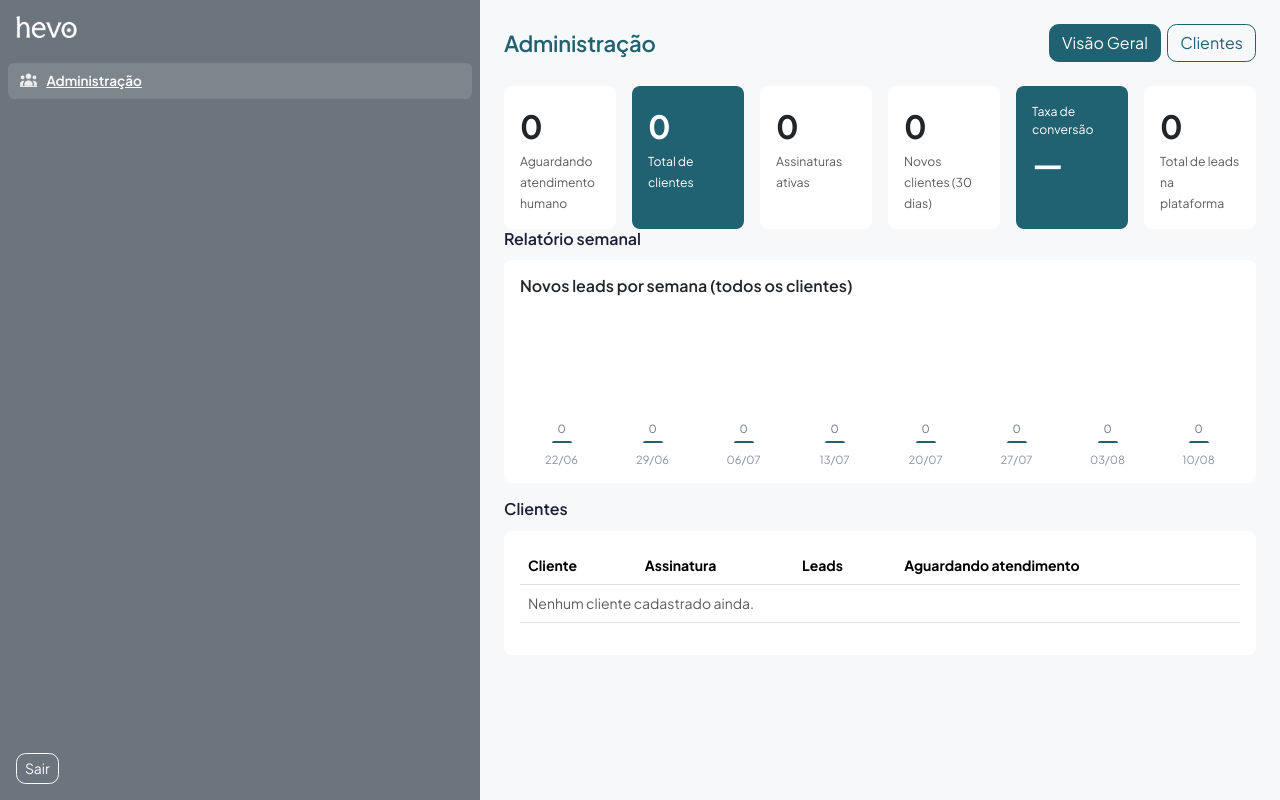
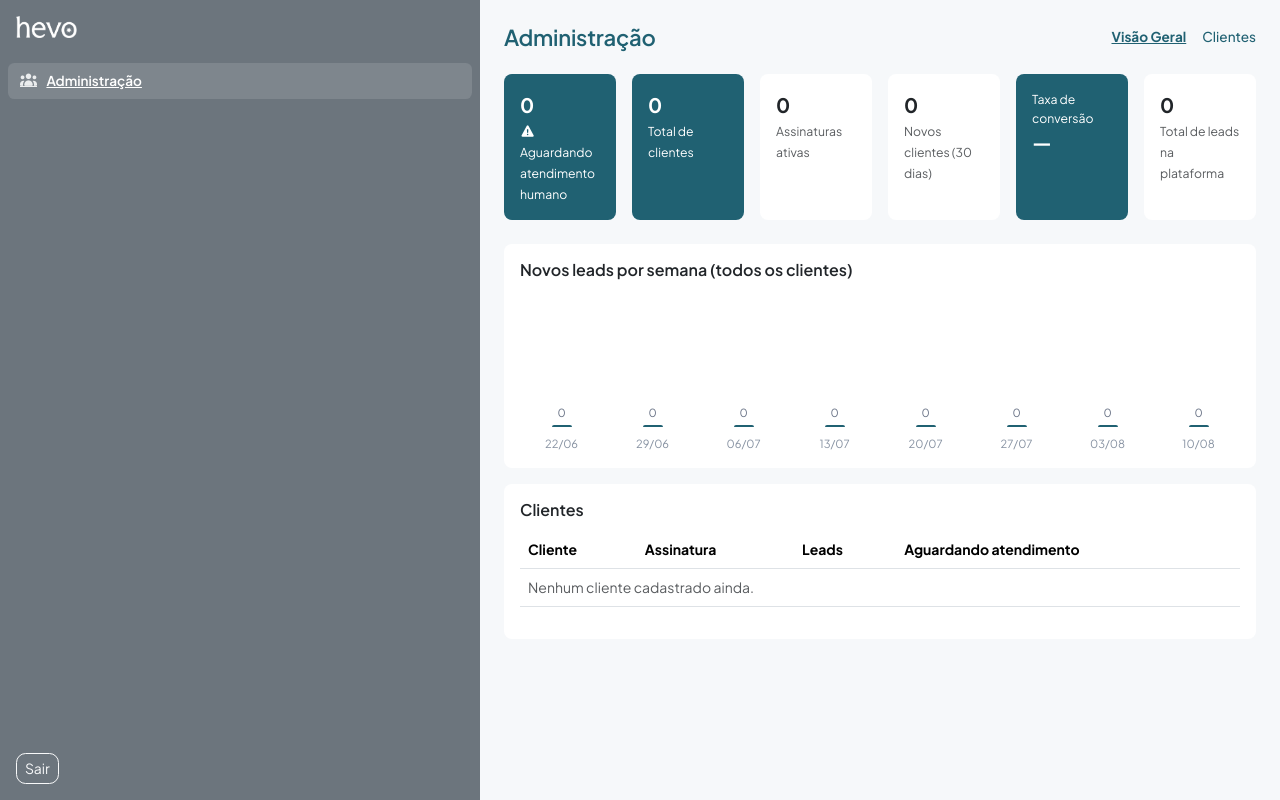
Before and after one commit to rsard/hevo, a Django app: page /administracao/ in a window 1280 px wide. Run offline with Django 5.2, Linux system fonts and the light colour scheme; the visitor is signed in with stand-in values (Sample User, id 1); data that the repository does not hold is empty; parts of the project's set-up code (start-up, migrations or seed data) failed here and were passed over.

Commit message:
Fix escalate-button latency, message spacing, banner contrast, admin layout
Real bugs:
- CELERY_TASK_IGNORE_RESULT=True: no task result is ever read via .get()/
  AsyncResult anywhere in the codebase, but the configured Redis result
  backend still made every .delay() call (e.g. "Solicitar atendimento
  humano") do synchronous pub/sub setup against Redis before returning —
  ignoring results skips that.
- AI-generated messages with blank-line paragraph breaks rendered as an
  oversized gap in the chat bubble (white-space: pre-wrap preserves \n\n
  literally). New collapse_blank_lines filter normalizes to single breaks
  on display only, storage untouched.
- "Marcar como atendido": text-white on Bootstrap 5.3's alert-danger,
  which defaults to a light/subtle pink background, not solid red — text
  was nearly invisible. Swapped to text-link-danger.

Design requests:
- Visão Geral/Clientes toggle (backoffice) -> .text-link, matching
  Kanban/Tabela
- Backoffice admin dashboard restructured to match the user dashboard:
  fs-5 stat numbers (was fs-2), mb-4 spacing, escalated-count card always
  colored (teal/danger) instead of only when non-zero, section headings
  moved inside card-body instead of sitting above the card
- Success feedback on scheduling a visit and adding a note

Co-Authored-By: Claude Sonnet 5 <noreply@anthropic.com>

```diff
--- a/apps/crm/templatetags/crm_extras.py
+++ b/apps/crm/templatetags/crm_extras.py
@@ -1,3 +1,5 @@
+import re
+
 from django import template
 
 register = template.Library()
@@ -46,3 +48,13 @@ def stage_color(stage):
 def label_color(color):
     """Bootstrap contextual color name for a Label.Color value."""
     return LABEL_COLORS.get(color, 'secondary')
+
+
+@register.filter
+def collapse_blank_lines(text):
+    """Collapses runs of 2+ newlines into one. AI-generated messages often
+    have blank-line paragraph breaks that, combined with the chat bubble's
+    white-space: pre-wrap, render as an oversized gap inside the message."""
+    if not text:
+        return text
+    return re.sub(r'\n{2,}', '\n', text)
--- a/static/css/base.css
+++ b/static/css/base.css
@@ -777,6 +777,7 @@ a.agenda-day-event-title:hover {
     color: var(--brand-color);
     border-bottom-color: var(--brand-color);
     font-weight: 600;
+    text-decoration: none;
 }
 
 /* Login form labels: match the muted/small style used elsewhere
--- a/templates/backoffice/dashboard.html
+++ b/templates/backoffice/dashboard.html
@@ -7,27 +7,22 @@
 <div class="container-fluid p-4">
     <div class="d-flex justify-content-between align-items-center mb-4 flex-wrap gap-3">
         <h1>Administração</h1>
-        <div class="btn-row" role="group">
-            <span class="btn btn-outline-hevo active">Visão Geral</span>
-            <a href="{% url 'backoffice:customer-list' %}" class="btn btn-outline-hevo">
-                Clientes
-            </a>
+        <div class="d-flex align-items-center gap-3" role="group">
+            <span class="text-link active">Visão Geral</span>
+            <a href="{% url 'backoffice:customer-list' %}" class="text-link">Clientes</a>
         </div>
     </div>
 
-    <div class="row row-cols-2 row-cols-md-3 row-cols-lg-6 g-3">
+    <div class="row row-cols-2 row-cols-md-3 row-cols-lg-6 mb-4 g-3">
         <div class="col">
             <a
                 href="{% url 'crm:lead-list' %}"
                 class="card h-100 text-decoration-none
-                    {% if escalated_count %}text-bg-danger{% endif %}">
+                    {% if escalated_count %}text-bg-danger{% else %}text-bg-hevo{% endif %}">
                 <div class="card-body">
-                    <span class="fs-2 fw-bold d-block">{{ escalated_count }}</span>
-                    <span
-                        class="{% if escalated_count %}small{% else %}text-muted small{% endif %}">
-                        {% if escalated_count %}
+                    <span class="fs-5 fw-bold d-block">{{ escalated_count }}</span>
+                    <span class="small">
                         <i class="fa-solid fa-triangle-exclamation"></i>
-                        {% endif %}
                         Aguardando atendimento humano
                     </span>
                 </div>
@@ -36,7 +31,7 @@
         <div class="col">
             <div class="card h-100 text-bg-hevo">
                 <div class="card-body">
-                    <span class="fs-2 fw-bold d-block">{{ total_venues }}</span>
+                    <span class="fs-5 fw-bold d-block">{{ total_venues }}</span>
                     <span class="small">Total de clientes</span>
                 </div>
             </div>
@@ -44,7 +39,7 @@
         <div class="col">
             <div class="card h-100">
                 <div class="card-body">
-                    <span class="fs-2 fw-bold d-block">{{ active_subscriptions }}</span>
+                    <span class="fs-5 fw-bold d-block">{{ active_subscriptions }}</span>
                     <span class="text-muted small">Assinaturas ativas</span>
                 </div>
             </div>
@@ -52,7 +47,7 @@
         <div class="col">
             <div class="card h-100">
                 <div class="card-body">
-                    <span class="fs-2 fw-bold d-block">{{ new_venues_30d }}</span>
+                    <span class="fs-5 fw-bold d-block">{{ new_venues_30d }}</span>
                     <span class="text-muted small">Novos clientes (30 dias)</span>
                 </div>
             </div>
@@ -66,10 +61,10 @@
                         <div class="meter-track">
                             <div class="meter-fill" style="width: {{ conversion_rate }}%"></div>
                         </div>
-                        <span class="meter-value">{{ conversion_rate }}%</span>
+                        <span class="meter-value fs-5">{{ conversion_rate }}%</span>
                     </div>
                     {% else %}
-                    <span class="fs-2 fw-bold">—</span>
+                    <span class="fs-5 fw-bold">—</span>
                     {% endif %}
                 </div>
             </div>
@@ -77,14 +72,13 @@
         <div class="col">
             <div class="card h-100">
                 <div class="card-body">
-                    <span class="fs-2 fw-bold d-block">{{ total_leads }}</span>
+                    <span class="fs-5 fw-bold d-block">{{ total_leads }}</span>
                     <span class="text-muted small">Total de leads na plataforma</span>
                 </div>
             </div>
         </div>
     </div>
 
-    <h2>Relatório semanal</h2>
     <div class="card mb-3">
         <div class="card-body">
             <h2>Novos leads por semana (todos os clientes)</h2>
@@ -108,9 +102,9 @@
         </div>
     </div>
 
-    <h2>Clientes</h2>
     <div class="card">
         <div class="card-body">
+            <h2>Clientes</h2>
             <div class="table-responsive">
             <table class="table table-hover">
                 <thead>
--- a/templates/crm/_activity_list.html
+++ b/templates/crm/_activity_list.html
@@ -1,4 +1,9 @@
 <ul class="list-group list-group-flush" id="activity-list">
+    {% if note_success %}
+    <li class="list-group-item px-0 text-success small">
+        <i class="fa-solid fa-circle-check"></i> Nota adicionada.
+    </li>
+    {% endif %}
     {% for activity in activities %}
     <li class="list-group-item px-0">
         <div>{{ activity.description }}</div>
--- a/templates/crm/_escalation_banner.html
+++ b/templates/crm/_escalation_banner.html
@@ -13,7 +13,7 @@
         hx-target="#escalation-banner"
         hx-swap="outerHTML">
         {% csrf_token %}
-        <button type="submit" class="btn btn-hevo btn-sm text-nowrap">
+        <button type="submit" class="text-link text-link-danger text-nowrap bg-transparent border-0 p-0">
             Marcar como atendido</button>
     </form>
 </div>
--- a/templates/crm/_visits_section.html
+++ b/templates/crm/_visits_section.html
@@ -13,6 +13,11 @@
             </li>
             {% endfor %}
         </ul>
+        {% if visit_success %}
+        <p class="text-success small">
+            <i class="fa-solid fa-circle-check"></i> Visita agendada com sucesso.
+        </p>
+        {% endif %}
         {% if visit_error %}
         <p class="text-danger">{{ visit_error }}</p>
         {% endif %}
--- a/templates/crm/lead_detail.html
+++ b/templates/crm/lead_detail.html
@@ -1,5 +1,5 @@
 {% extends 'base.html' %}
-{% load static %}
+{% load static crm_extras %}
 
 {% block title %}{{ lead.customer_name|default:lead.customer_phone }} - Hevo{% endblock %}
 
@@ -44,7 +44,7 @@
                                 align-self-start bg-light
                                 {% endif %}"
                             style="max-width: 70%; white-space: pre-wrap;">
-                            <div class="small">{{ message.content }}</div>
+                            <div class="small">{{ message.content|collapse_blank_lines }}</div>
                             <div
                                 class="small mt-1
                                     {% if message.direction == 'outbound' %}text-white-50
```
Also changed, not shown: apps/crm/views.py (+10 -2 lines), config/settings/base.py (+7 -0 lines), templates/backoffice/customer_list.html (+3 -5 lines).
